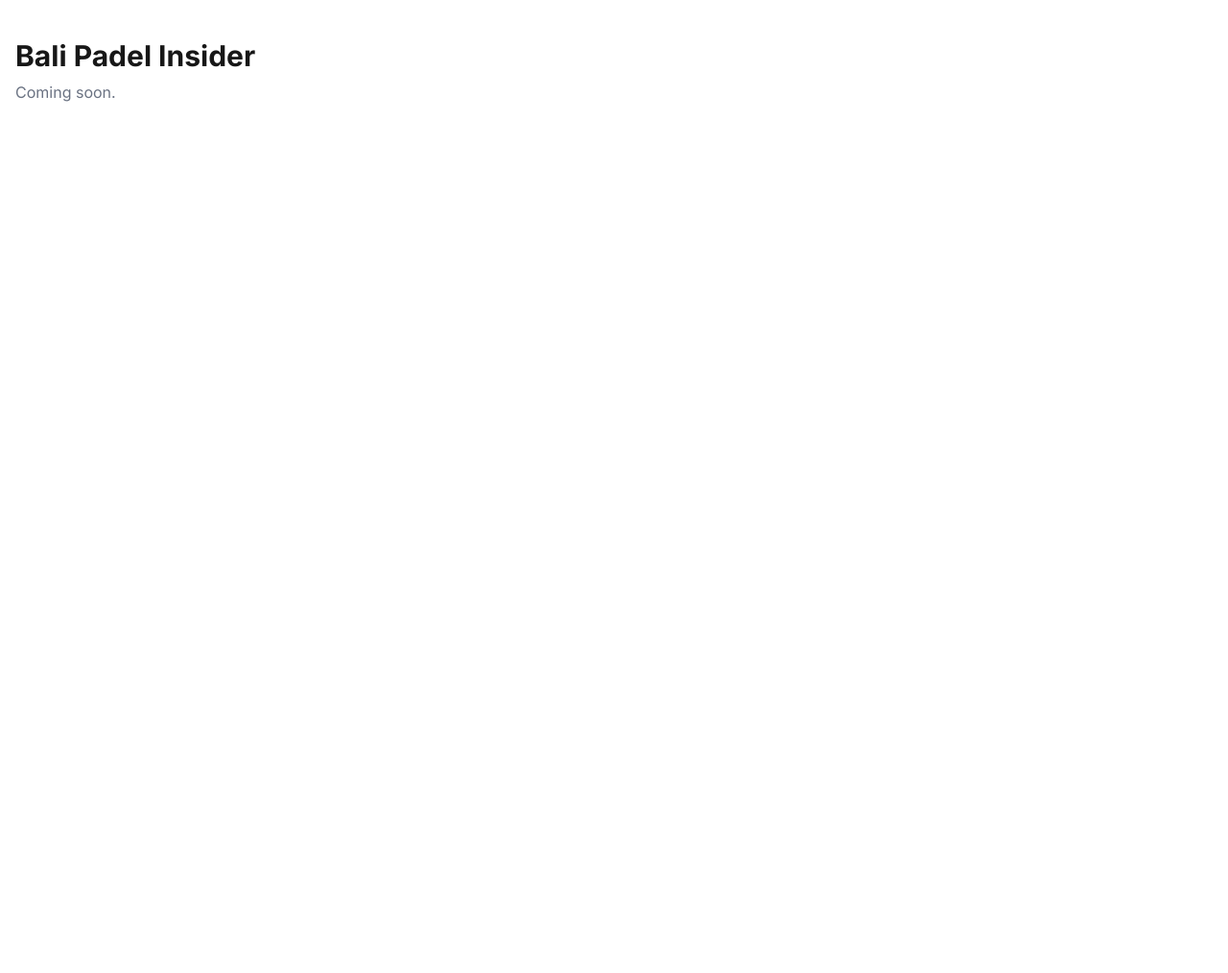
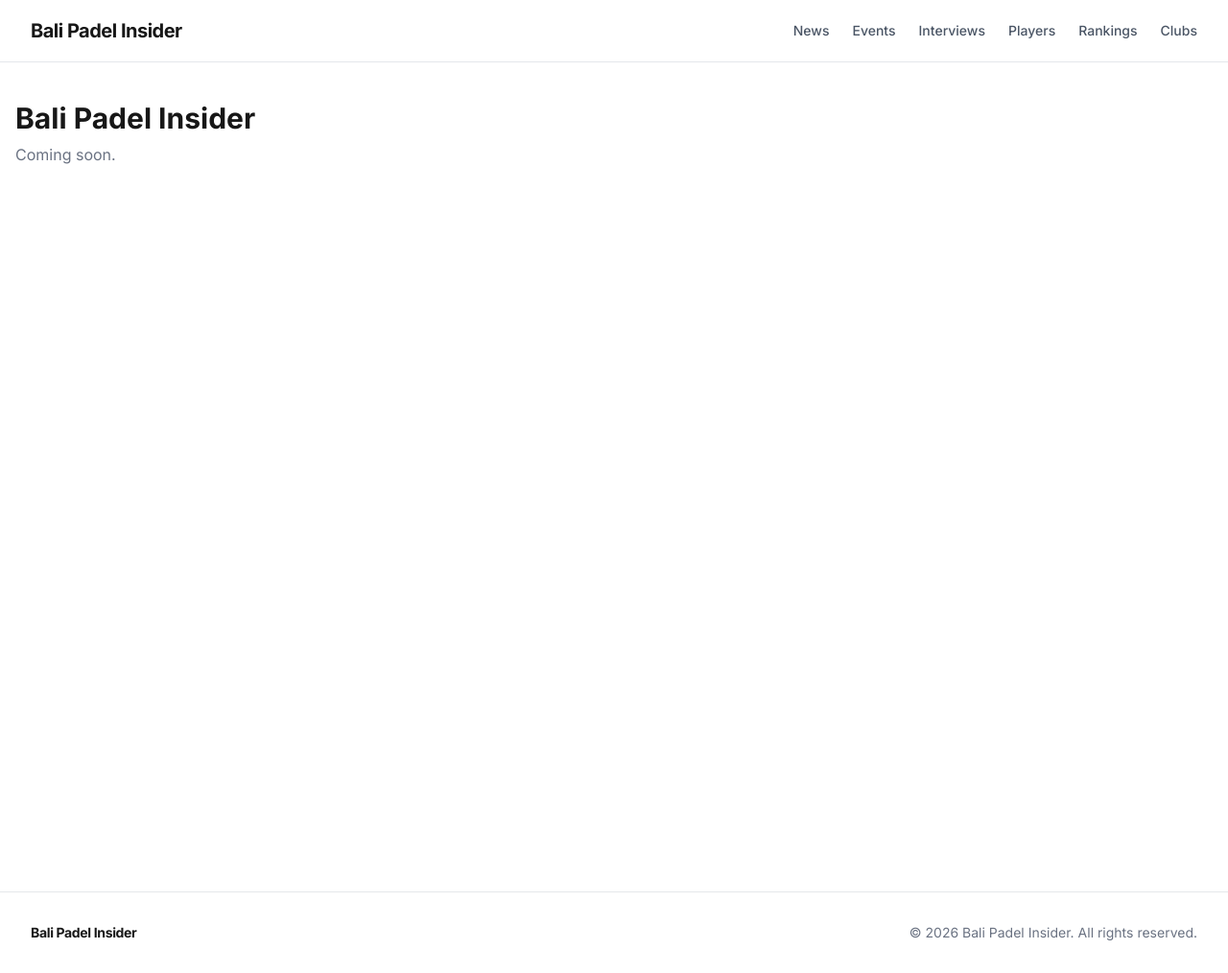
Before and after one commit to GlassCaseOfEmotion/bali-padel-insider, a Next.js app: page / in a window 1280 px wide. Shown: the whole page at 96% size. Before the commit the page ends 800 px from the top, so only its background shows below. Built offline with nearby package versions, Linux system fonts and the light colour scheme.

Commit message:
feat: add Header and Footer layout components

```diff
--- a/components/layout/Footer.tsx
+++ b/components/layout/Footer.tsx
@@ -1 +1,16 @@
-export function Footer() { return <footer /> }
+import Link from 'next/link'
+
+export function Footer() {
+  return (
+    <footer className="border-t border-gray-200 mt-16">
+      <div className="max-w-7xl mx-auto px-4 sm:px-6 lg:px-8 py-8 flex flex-col sm:flex-row items-center justify-between gap-4">
+        <Link href="/" className="font-bold text-sm tracking-tight">
+          Bali Padel Insider
+        </Link>
+        <p className="text-sm text-gray-500">
+          © {new Date().getFullYear()} Bali Padel Insider. All rights reserved.
+        </p>
+      </div>
+    </footer>
+  )
+}
--- a/components/layout/Header.tsx
+++ b/components/layout/Header.tsx
@@ -1 +1,35 @@
-export function Header() { return <header /> }
+import Link from 'next/link'
+
+const navLinks = [
+  { href: '/news', label: 'News' },
+  { href: '/events', label: 'Events' },
+  { href: '/interviews', label: 'Interviews' },
+  { href: '/players', label: 'Players' },
+  { href: '/rankings', label: 'Rankings' },
+  { href: '/clubs', label: 'Clubs' },
+]
+
+export function Header() {
+  return (
+    <header className="border-b border-gray-200">
+      <div className="max-w-7xl mx-auto px-4 sm:px-6 lg:px-8">
+        <div className="flex items-center justify-between h-16">
+          <Link href="/" className="font-bold text-xl tracking-tight">
+            Bali Padel Insider
+          </Link>
+          <nav className="hidden md:flex items-center gap-6">
+            {navLinks.map(({ href, label }) => (
+              <Link
+                key={href}
+                href={href}
+                className="text-sm font-medium text-gray-600 hover:text-gray-900 transition-colors"
+              >
+                {label}
+              </Link>
+            ))}
+          </nav>
+        </div>
+      </div>
+    </header>
+  )
+}
```
